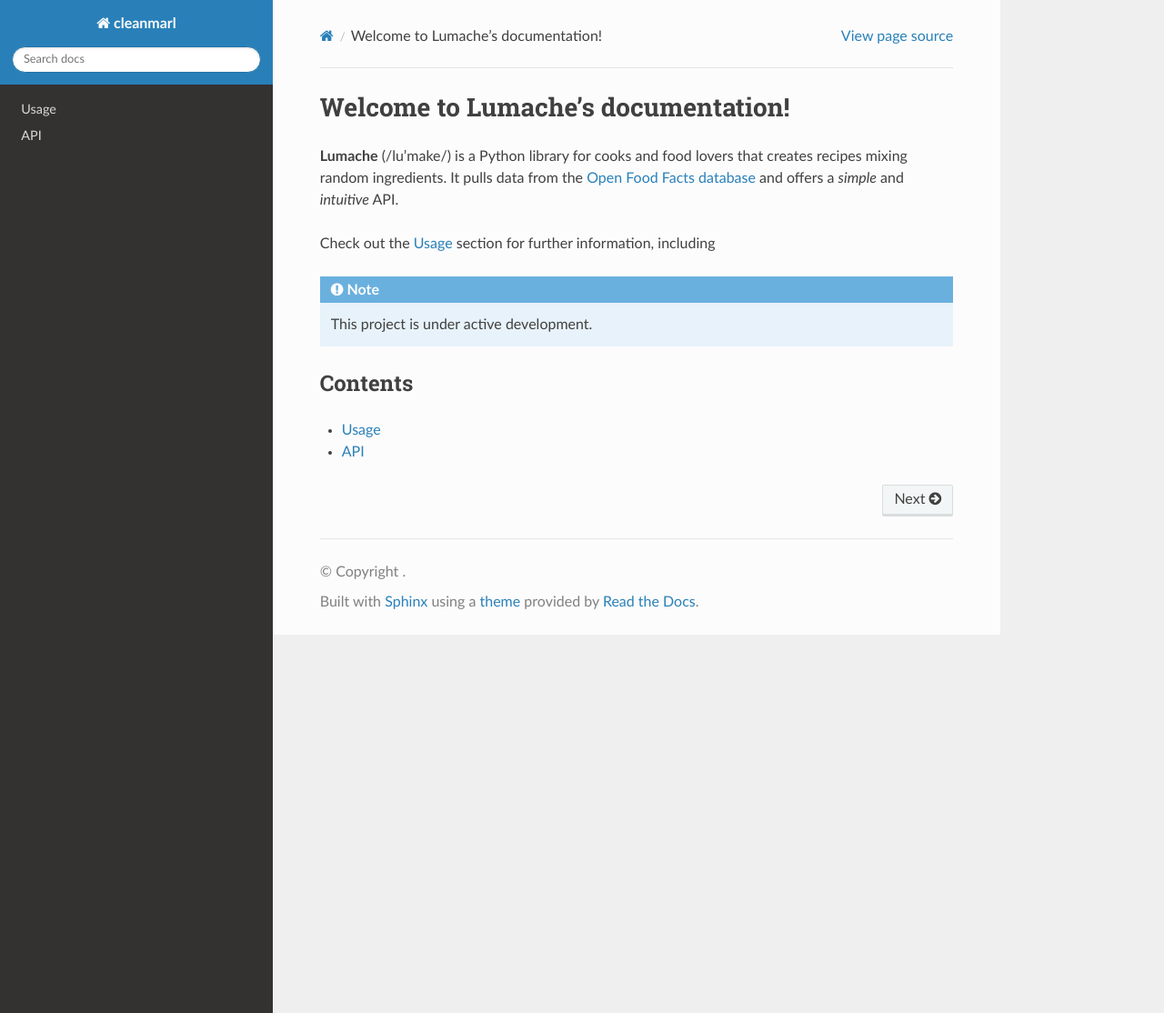
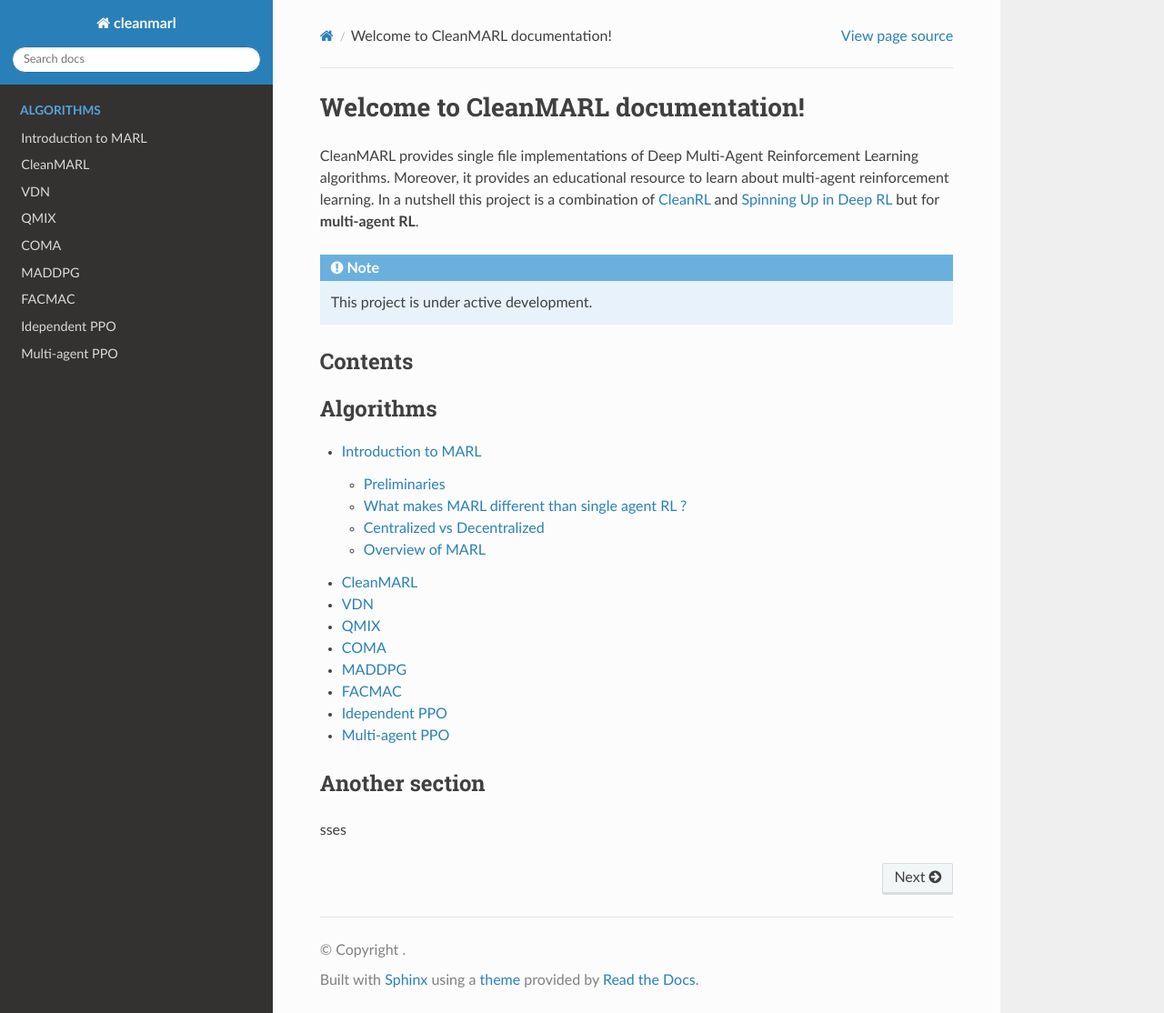
Before and after one commit to AmineAndam04/cleanmarl-docs, a Sphinx documentation site: the page built from docs/source/index.rst, in a window 1280 px wide and 1114 px high. Shown: the whole window at 91% size. Built offline with Sphinx 7.4.7 and the Read the Docs theme 3.1.0, drawn with Linux system fonts in a browser that asks for light colours.

Commit message:
start intro

```diff
--- /dev/null
+++ b/docs/source/algorithms/coma.rst
@@ -0,0 +1,2 @@
+Counterfactual Multi-Agent
+==========================
--- /dev/null
+++ b/docs/source/algorithms/facmac.rst
@@ -0,0 +1,2 @@
+Factored Multi-Agent Centralised Policy Gradients
+=================================================
--- /dev/null
+++ b/docs/source/algorithms/ippo.rst
@@ -0,0 +1,2 @@
+Independent Proximal Policy Optimization
+========================================
--- /dev/null
+++ b/docs/source/algorithms/maddpg.rst
@@ -0,0 +1,2 @@
+Multi-Agent Deep Deterministic Policy Gradient
+==============================================
--- /dev/null
+++ b/docs/source/algorithms/mappo.rst
@@ -0,0 +1,2 @@
+Multi-Agent Proximal Policy Optimization
+========================================
--- /dev/null
+++ b/docs/source/algorithms/qmix.rst
@@ -0,0 +1,2 @@
+Monotonic Value Function Factorization
+======================================
--- /dev/null
+++ b/docs/source/algorithms/vdn.rst
@@ -0,0 +1,4 @@
+Value-Decomposition Networks For Cooperative Multi-Agent Learning
+=================================================================
+
+Description of VDN...
--- a/docs/source/api.rst
+++ /dev/null
@@ -1,2 +0,0 @@
-API
-===
--- /dev/null
+++ b/docs/source/cleanmarl.rst
@@ -0,0 +1,2 @@
+CleanMARL
+=========
--- a/docs/source/conf.py
+++ b/docs/source/conf.py
@@ -16,6 +16,7 @@ extensions = [
     'sphinx.ext.autodoc',
     'sphinx.ext.autosummary',
     'sphinx.ext.intersphinx',
+    'sphinx.ext.mathjax',
 ]
 
 intersphinx_mapping = {
--- a/docs/source/index.rst
+++ b/docs/source/index.rst
@@ -1,22 +1,42 @@
-Welcome to Lumache's documentation!
+Welcome to CleanMARL documentation!
 ===================================
 
-**Lumache** (/lu'make/) is a Python library for cooks and food lovers
-that creates recipes mixing random ingredients.
-It pulls data from the `Open Food Facts database <https://world.openfoodfacts.org/>`_
-and offers a *simple* and *intuitive* API.
+CleanMARL provides single file implementations of Deep Multi-Agent Reinforcement Learning algorithms.
+Moreover, it provides an educational resource to learn about multi-agent reinforcement learning.
+In a nutshell this project is a combination of `CleanRL <https://github.com/vwxyzjn/cleanrl>`_
+and `Spinning Up in Deep RL <https://spinningup.openai.com/en/latest/>`_ but for **multi-agent RL**.
 
-Check out the :doc:`usage` section for further information, including
+
 
 
 .. note::
 
    This project is under active development.
 
+
+
+
+
 Contents
 --------
 
 .. toctree::
+   :maxdepth: 2
+   :caption: Algorithms
 
-   usage
-   api
+   marl
+   cleanmarl
+
+   VDN <algorithms/vdn>
+   QMIX <algorithms/qmix>
+   COMA <algorithms/coma>
+   MADDPG <algorithms/maddpg>
+   FACMAC <algorithms/facmac>
+   Idependent PPO <algorithms/ippo>
+   Multi-agent PPO <algorithms/mappo>
+
+
+
+Another section
+----------------
+sses
--- /dev/null
+++ b/docs/source/marl.rst
@@ -0,0 +1,45 @@
+Introduction to MARL
+====================
+
+Multi-Agent Reinforcement Learning (MARL) is a generalization of single-agent RL, when having multiple agents during the training process. MARL has many applications in autonomous driving, robotics, and trading to name just a few. MARL can be used to training agents to cooperate, to compete, or to switch between cooperation and competition as necessary. Our focus is on Cooperative MARL.
+
+
+Preliminaries
+-------------
+
+While single agent RL is modeled using **Markov Decision Process** framework, MARL can be modeled (among other frameworks) using **Partially Observable Stochastic Games (POSG)**. In a POSG we have the following key components:
+
+
+    - A set of agents :math:`\mathcal{I} = \{1, 2, ..., n\}`.
+    - Individual observations  :math:`o_i` received by each agent :math:`i \in \mathcal{I}`. We use the word *joint observation* :math:`\mathbf{o}` to refer to the concatenation of the individual observations: :math:`\mathbf{o} = (o_1, o_2, ..., o_n)`.
+    - Global state :math:`s` of the environment. State is more general than the *local* observation :math:`o_i`. For example, in a 2D grid environment, the state can be the whole map or summuary information about the environment at a given timestep, while the individual observation is the nearby cells. The state is not always provided by the simulators, in such a case, it is usually approximated using the joint observation.
+    - Rewards :math:`R_i`. We usually assume that agents receive a common reward, especially in cooperative settings  :math:`\forall i \in \mathcal{I} R_i= R`.
+
+As in single agent RL, we can define policies and action-value functions. We denote by  :math:`\pi_i(.)` and :math:`Q_i(.)` the individual policy and action-value function of agent :math:`i`.
+
+
+What makes MARL different than single agent RL ?
+------------------------------------------------
+MARL inherits multiple concepts and algorithms from single RL, especially the training paradigms: off-policy vs on-policy, policy-based vs value-based, online vs offline .... This can be seen in the algorithms names: PPO becomes MAPPO (or IPPO), DDPG become MADDPG, where the MA prefix refers to Multi-agent.
+
+However, throughing single RL algorithms into MARL problems yields, in most cases, very poor results. This is due to the many challenges unique to multi-agent settings. Among these challenges, we present the following two:
+
+Non-stationarity and Non-Markovian
+^^^^^^^^^^^^^^^^^^^^^^^^^^^^^^^^^^
+MDP by default assume stationary policies and stationary environment alongside the markov assumption. But in a multi-agent settings, **and from an individual agent perspective**, those assumptions no longer make sense.
+To understand this, it's important to view it from the perspective of an individual agent: in SARL the transition probability to a new observation :math:`o_{t+1}` from observation :math:`o_t` and action :math:`a_t` doesn't now change over time, the environment dynamics are considered stationary, as well as the policy, the actions probabilities  :math:`\pi(. | o_t)` are independent of time step :math:`t`. However, in MARL settings, as we have multiple agents interaction with the environment simultaniously, the transition probabilities of agent :math:`i` with local observation :math:`o^t_i` and action :math:`a^t_i` dependes on what the other agents are doing at that time step. Given the same conditions :math:`o_i` and :math:`a_i` the transition probabilities will change over time, depending on the other agents.
+This also affect the Markov assumption, as what an individual agent know does not give me the necessary information to predict the next state of an environment with multiple agents. The markov property is a key assumption in RL, it allows us to derive the bellman equations as we use them.
+
+Credit assignement
+^^^^^^^^^^^^^^^^^^
+In settings where the environment sends a common reward, it becomes difficult to tell which agent is responsible for that reward, or to what degree each agent contributed to the reward. Not handling the  credit assignement problem may lead to "lazy agent" phenomena, where only a subset of agents is doing most of the work
+
+
+Centralized vs Decentralized
+----------------------------
+
+
+
+
+Overview of MARL
+----------------
--- a/docs/source/usage.rst
+++ /dev/null
@@ -1,2 +0,0 @@
-Usage
-=====
```
